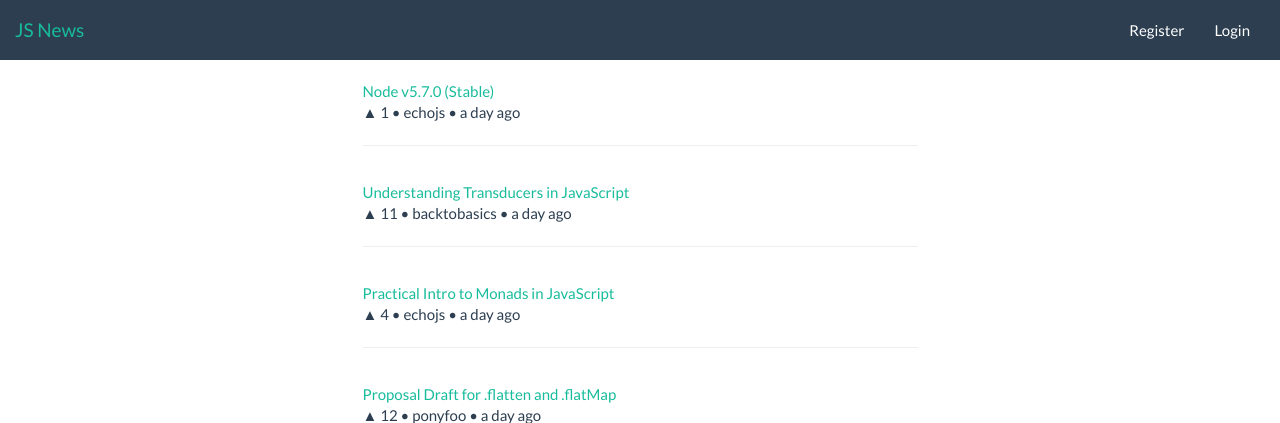
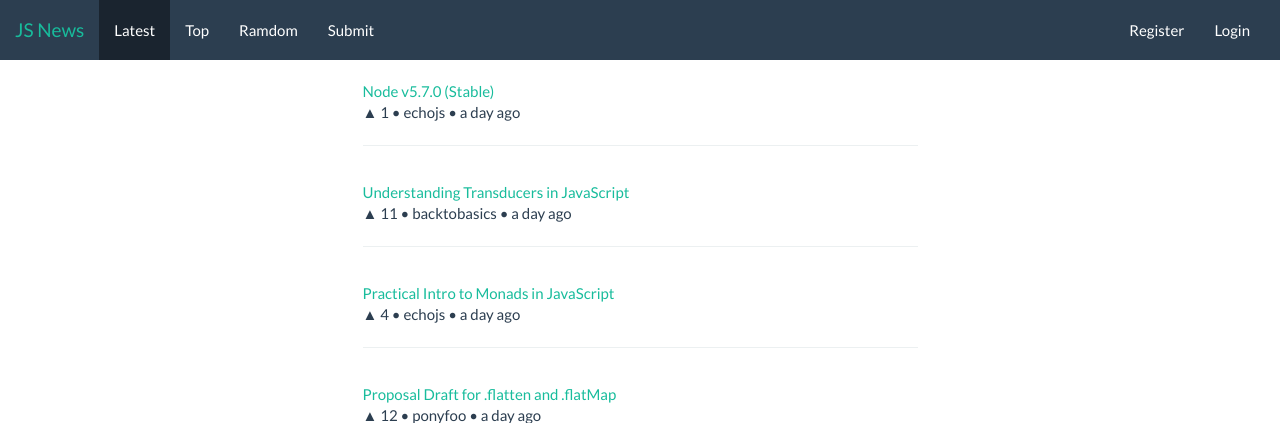
Before and after one commit to bduyng/django-jsnews, a Django app: page / in a window 1280 px wide. Shown: the top 423 px of the page. Run offline with Django 3.2, Linux system fonts and the light colour scheme; data comes from the database, SQL or seed files in the repository; some libraries are stand-ins or nearby versions.

Commit message:
support to get top, latest, random articles

```diff
--- a/articles/templates/base.html
+++ b/articles/templates/base.html
@@ -22,6 +22,12 @@
                         <span class="icon-bar"></span>
                     </button>
                     <a class="navbar-brand" href="/">JS News</a>
+                    <ul class="nav navbar-nav">
+                    <li class="active"><a href="?sortedBy=-created_time">Latest</a></li>
+                        <li><a href="?sortedBy=-up">Top</a></li>
+                        <li><a href="?sortedBy=?">Ramdom</a></li>
+                        <li><a href="#">Submit</a></li>
+                    </ul>
                 </div>
                 <div class="collapse navbar-collapse" id="bs-example-navbar-collapse-1">
                     {% if user.is_authenticated %}
--- a/articles/views.py
+++ b/articles/views.py
@@ -1,10 +1,13 @@
+from random import shuffle
 from django.core.paginator import Paginator, EmptyPage, PageNotAnInteger
 from django.shortcuts import render
 from .models import Article
 
 
 def index(request):
-    latest_article_list = Article.objects.order_by('-created_time')
+    sortedBy = request.GET.get("sortedBy", "-created_time")
+    latest_article_list = Article.objects.order_by(sortedBy)
+
     paginator = Paginator(latest_article_list, 5)
     page = request.GET.get('page')
     try:
```
